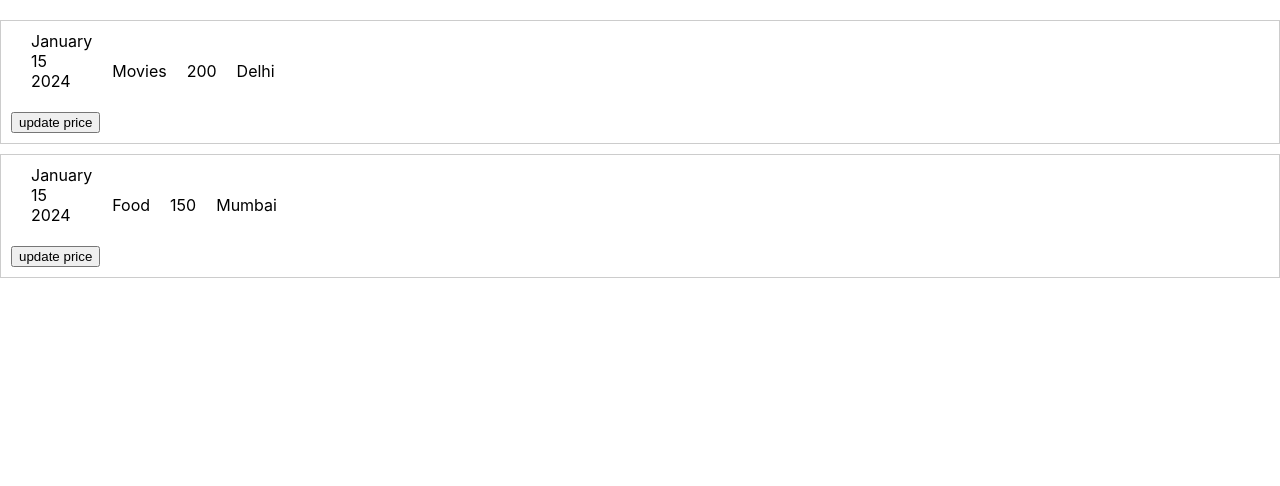
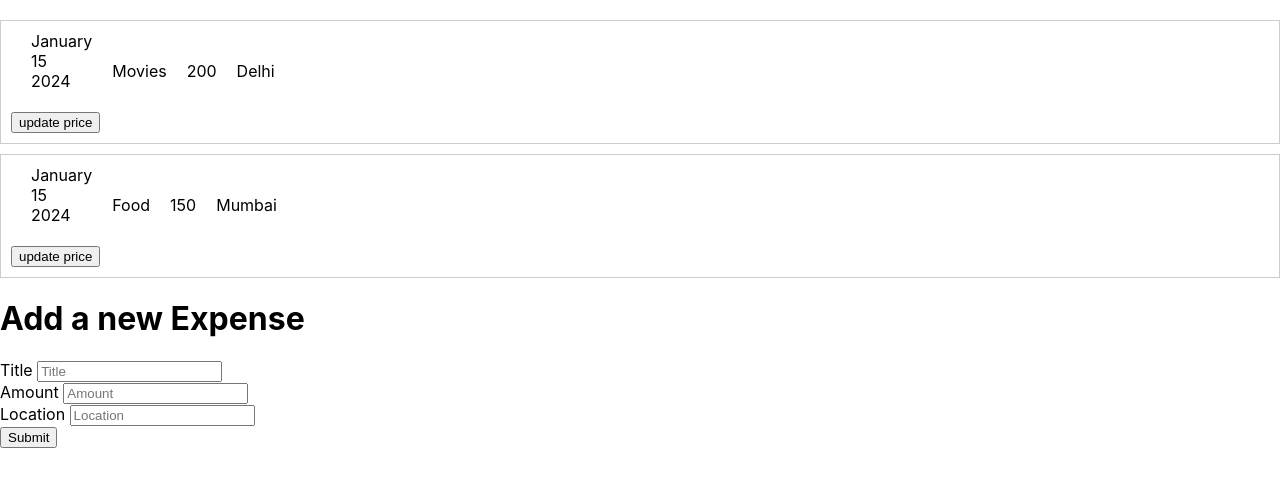
Before and after one commit to deepakkr14/project, a React (Create React App) app: page / in a window 1280 px wide. Shown: the top 486 px of the page. Built offline with nearby package versions, Linux system fonts and the light colour scheme.

Commit message:
add expense form

```diff
--- a/src/App.js
+++ b/src/App.js
@@ -2,6 +2,7 @@
 import "./App.css";
 import "./component/Expenses/Expensecss.css";
 import ExpenseDetails from "./component/Expenses/ExpenseDetails";
+import Form from './component/Expenses/Form'
 const data = [
   {
     date: new Date(2023, 12, 15),
@@ -31,6 +32,7 @@ const App = () => {
 
         </div>
       ))}
+      <Form/>
     </div>
   );
 };
--- a/src/component/Expenses/ExpenseDetails.js
+++ b/src/component/Expenses/ExpenseDetails.js
@@ -1,6 +1,8 @@
 import React,{ useState } from 'react'
 import "./Expensecss.css";
 import ExpenseDate from "./ExpenseDate";
+// import Form from './Form'
+
 function ExpenseItem(expense) {
   const [amount,setTitle]=useState(expense.amount);
   const  deleteEx=()=>{
--- /dev/null
+++ b/src/component/Expenses/Form.js
@@ -0,0 +1,49 @@
+import React, { useState } from "react";
+import ExpenseDetails from "./ExpenseDetails";
+
+const Form = () => {
+  let [title, setTitle] = useState("");
+  let [amount, setAmount] = useState("");
+  let [location, setLocation] = useState("");
+
+  //   let title,amount,location;
+  let date = new Date(2023, 12, 15);
+  //   let location = "lkjjh";
+  const titlehandler = (e) => (title = e.target.value);
+
+  const locationhandler = (e) => (location = e.target.value);
+
+  const Amounthandler = (e) => (amount = e.target.value);
+
+  const makechange = () => {
+    console.log(`${title}, ${amount}, ${location}`);
+    setAmount(amount);
+    setLocation(location);
+    setTitle(title);
+    return (
+      <div>
+        <ExpenseDetails
+          amount={amount}
+          location={location}
+          title={title}
+          date={date}
+        />
+      </div>
+    );
+  };
+
+  return (
+    <div>
+      <h1>Add a new Expense</h1>
+      Title <input type="text" placeholder="Title" onChange={titlehandler} />
+      <br></br>
+      Amount{" "}
+      <input type="number" placeholder="Amount" onChange={Amounthandler} />
+      <br></br>
+      Location <input placeholder="Location" onChange={locationhandler} />
+      <br></br>
+      <button onClick={makechange}>Submit</button>
+    </div>
+  );
+};
+export default Form;
```
